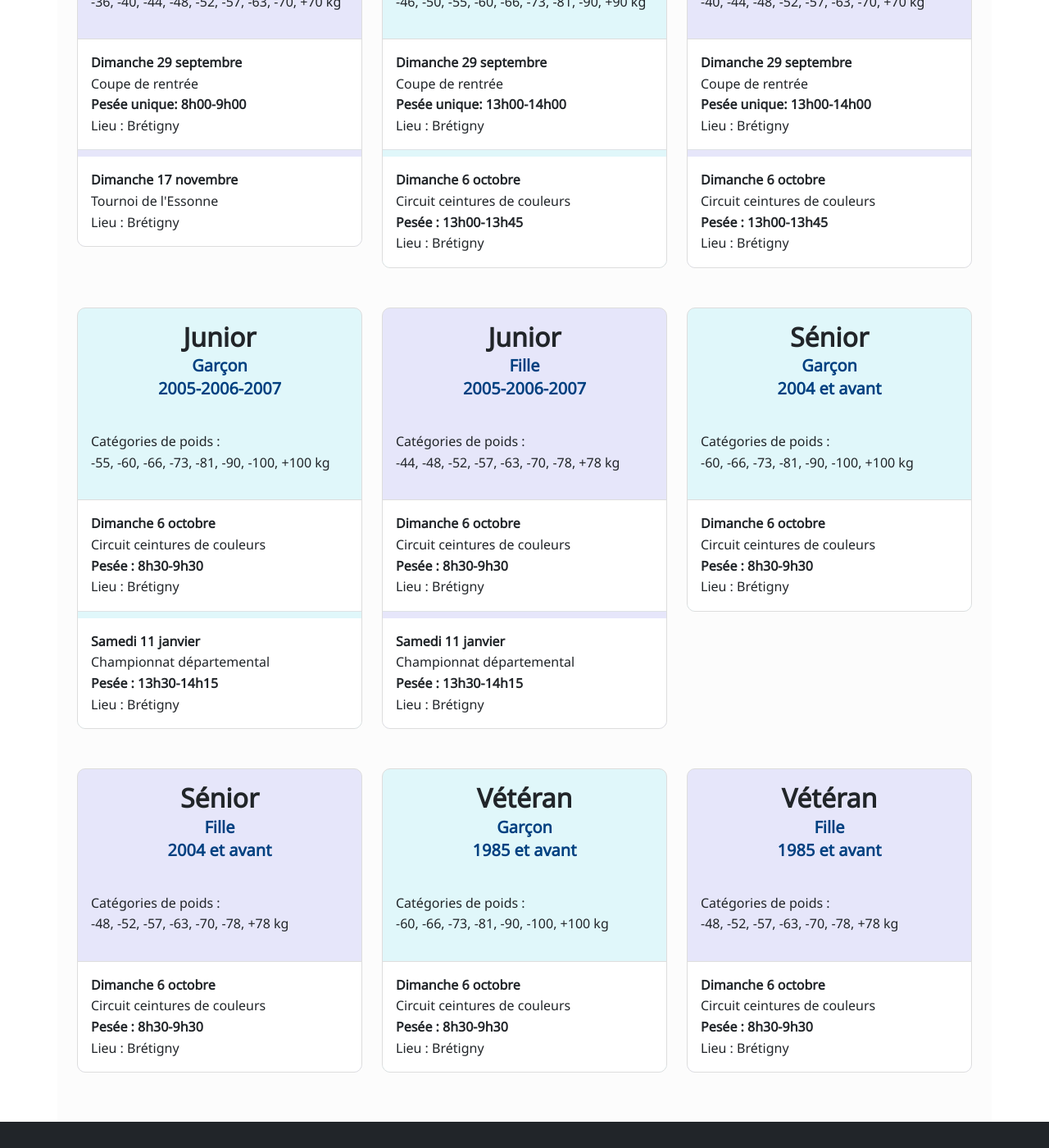
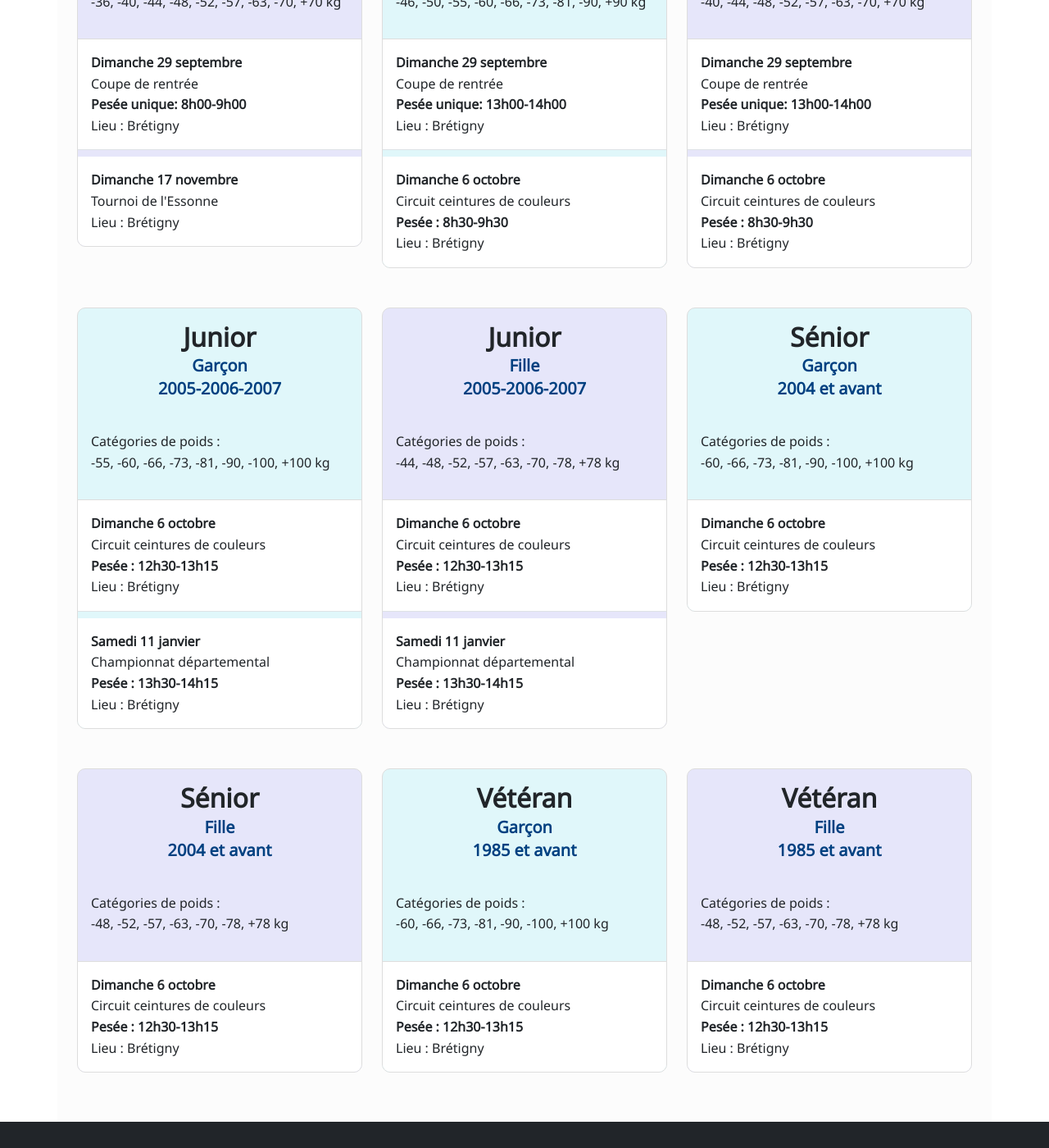
Before and after one commit to JudoClubJuvisy/website2, a Jekyll site: the page built from agenda-competitions.html, in a window 1280 px wide and 1400 px high, scrolled down 1100 px. Shown: the whole window at 82% size. Built offline with Jekyll 4.4.1, drawn with Linux system fonts in a browser that asks for light colours.

Commit message:
mise à jour de l'agenda des compétitions

```diff
--- a/agenda-competitions.html
+++ b/agenda-competitions.html
@@ -124,7 +124,7 @@ title: Agenda des Compétitions | Judo Club de Juvisy
 						</li>
                         <li class="list-group-item competition-event">
 							<Strong>Dimanche 6 octobre</Strong><br>Circuit ceintures de couleurs<br>
-							<Strong>Pesée : 13h00-13h45</Strong><br>
+							<Strong>Pesée : 8h30-9h30</Strong><br>
 							Lieu : Brétigny
 						</li>
                     </ul>
@@ -150,7 +150,7 @@ title: Agenda des Compétitions | Judo Club de Juvisy
 						</li>
                         <li class="list-group-item competition-event">
 							<Strong>Dimanche 6 octobre</Strong><br>Circuit ceintures de couleurs<br>
-							<Strong>Pesée : 13h00-13h45</Strong><br>
+							<Strong>Pesée : 8h30-9h30</Strong><br>
 							Lieu : Brétigny
 						</li>
                     </ul>
@@ -171,7 +171,7 @@ title: Agenda des Compétitions | Judo Club de Juvisy
                     <ul class="list-group list-group-flush">
 						<li class="list-group-item competition-event">
 							<Strong>Dimanche 6 octobre</Strong><br>Circuit ceintures de couleurs<br>
-							<Strong>Pesée : 8h30-9h30</Strong><br>
+							<Strong>Pesée : 12h30-13h15</Strong><br>
 							Lieu : Brétigny
 						</li>
 						<li class="list-group-item competition-event">
@@ -197,7 +197,7 @@ title: Agenda des Compétitions | Judo Club de Juvisy
                     <ul class="list-group list-group-flush">
                         <li class="list-group-item competition-event">
 							<Strong>Dimanche 6 octobre</Strong><br>Circuit ceintures de couleurs<br>
-							<Strong>Pesée : 8h30-9h30</Strong><br>
+							<Strong>Pesée : 12h30-13h15</Strong><br>
 							Lieu : Brétigny
 						</li>
 						<li class="list-group-item competition-event">
@@ -223,7 +223,7 @@ title: Agenda des Compétitions | Judo Club de Juvisy
                     <ul class="list-group list-group-flush">
 						<li class="list-group-item competition-event">
 							<Strong>Dimanche 6 octobre</Strong><br>Circuit ceintures de couleurs<br>
-							<Strong>Pesée : 8h30-9h30</Strong><br>
+							<Strong>Pesée : 12h30-13h15</Strong><br>
 							Lieu : Brétigny
 						</li>
                     </ul>
@@ -244,7 +244,7 @@ title: Agenda des Compétitions | Judo Club de Juvisy
                     <ul class="list-group list-group-flush">
                         <li class="list-group-item competition-event">
 							<Strong>Dimanche 6 octobre</Strong><br>Circuit ceintures de couleurs<br>
-							<Strong>Pesée : 8h30-9h30</Strong><br>
+							<Strong>Pesée : 12h30-13h15</Strong><br>
 							Lieu : Brétigny
 						</li>
                     </ul>
@@ -265,7 +265,7 @@ title: Agenda des Compétitions | Judo Club de Juvisy
                     <ul class="list-group list-group-flush">
 						<li class="list-group-item competition-event">
 							<Strong>Dimanche 6 octobre</Strong><br>Circuit ceintures de couleurs<br>
-							<Strong>Pesée : 8h30-9h30</Strong><br>
+							<Strong>Pesée : 12h30-13h15</Strong><br>
 							Lieu : Brétigny
 						</li>
                     </ul>
@@ -286,7 +286,7 @@ title: Agenda des Compétitions | Judo Club de Juvisy
                     <ul class="list-group list-group-flush">
                         <li class="list-group-item competition-event">
 							<Strong>Dimanche 6 octobre</Strong><br>Circuit ceintures de couleurs<br>
-							<Strong>Pesée : 8h30-9h30</Strong><br>
+							<Strong>Pesée : 12h30-13h15</Strong><br>
 							Lieu : Brétigny
 						</li>
                     </ul>
```
